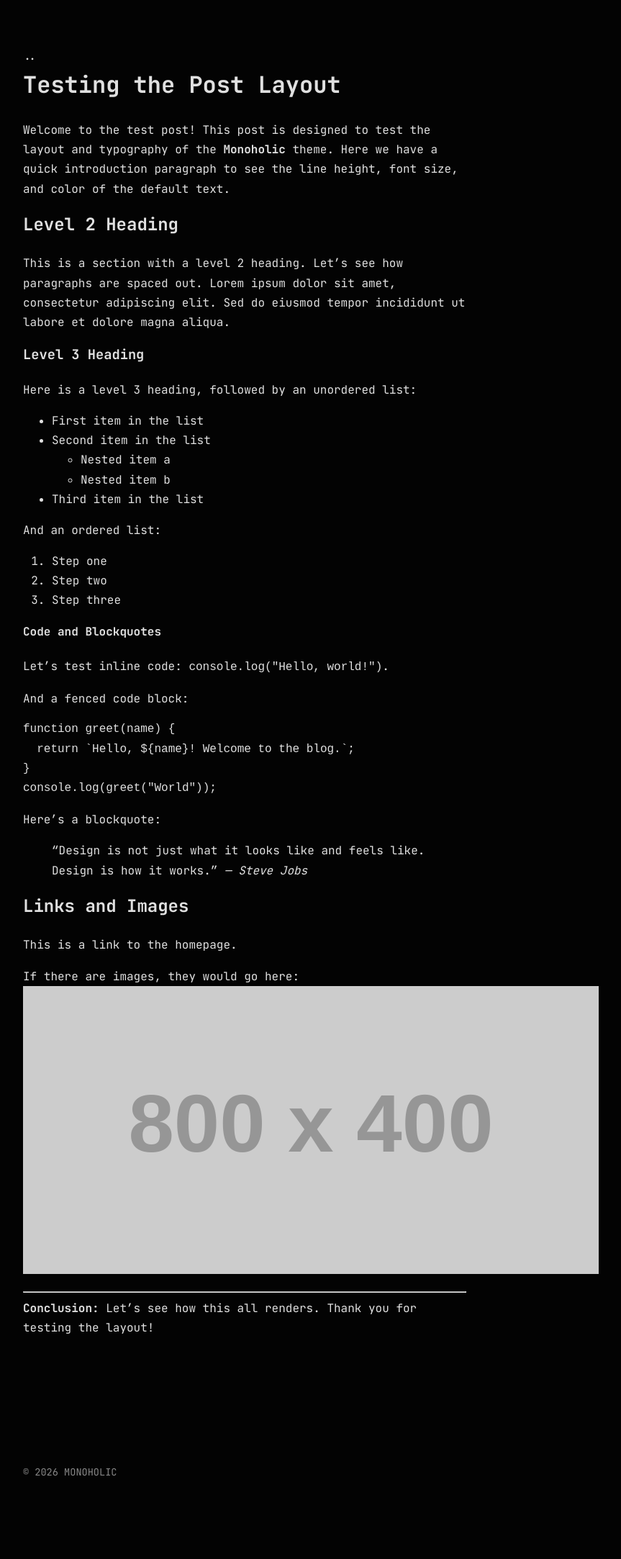
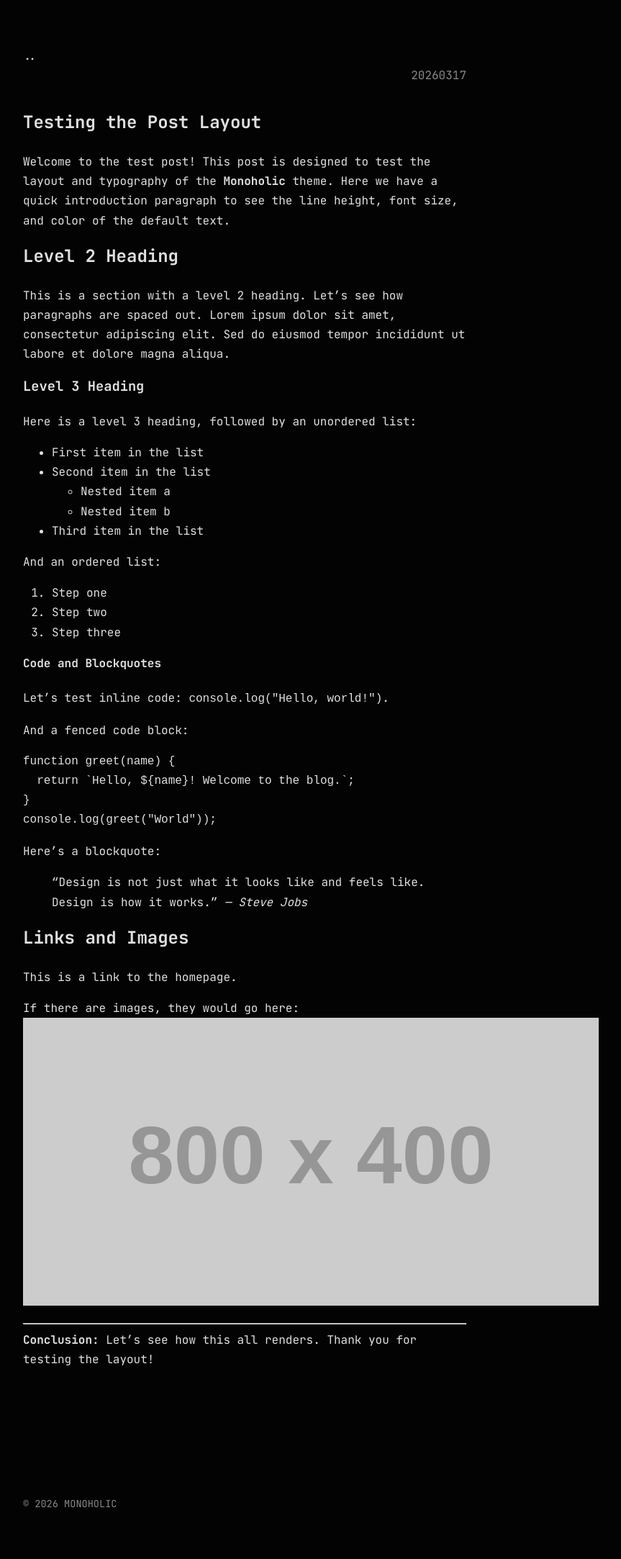
Before and after one commit to stiermid/monoholic, a Jekyll site: the page built from _posts/2026-03-17-test-post-layout.md, in a window 1280 px wide. Shown: the whole page at 72% size, without its empty margins (300-1163 px from the left). Built offline with Jekyll 4.4.1, drawn with Linux system fonts in a browser that asks for light colours; before the commit the page ends 2122 px from its top, so only the background shows below that.

Commit message:
feat: append date to the post layout

```diff
--- a/_layouts/post.html
+++ b/_layouts/post.html
@@ -3,6 +3,11 @@
 ---
 {%- include back_link.html -%}
 
-<h1>{{ page.title }}</h1>
+<article>
+  <span class="post-meta" style="text-align: right">
+    {{ page.date | date: '%Y%m%d' }}
+  </span>
+  <h1>{{ page.title }}</h1>
 
-{{ content }}
+  {{ content }}
+</article>
--- a/_sass/monoholic.scss
+++ b/_sass/monoholic.scss
@@ -94,8 +94,6 @@
 
 .post-meta {
   color: var(--meta-color);
-  flex-shrink: 0;
-  width: 130px; // Fixed width for alignment
 }
 
 // Footer
```
